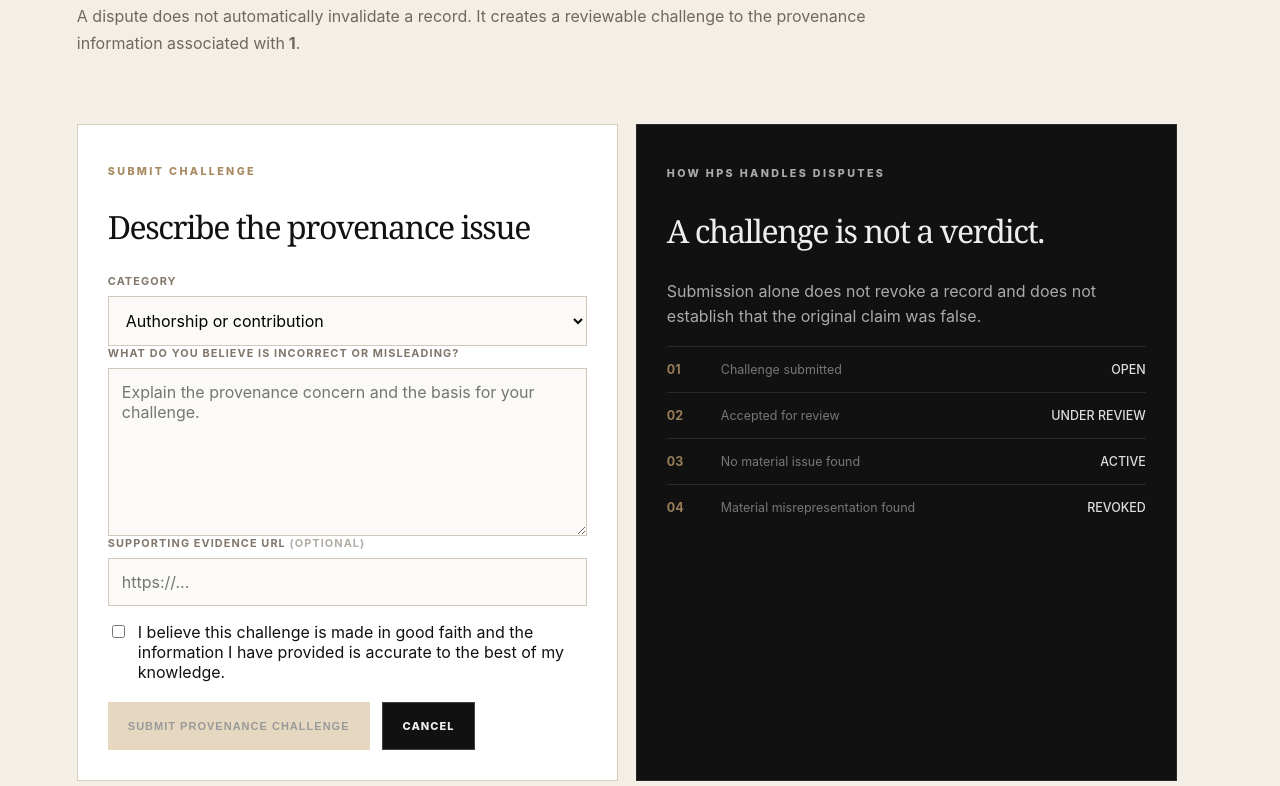
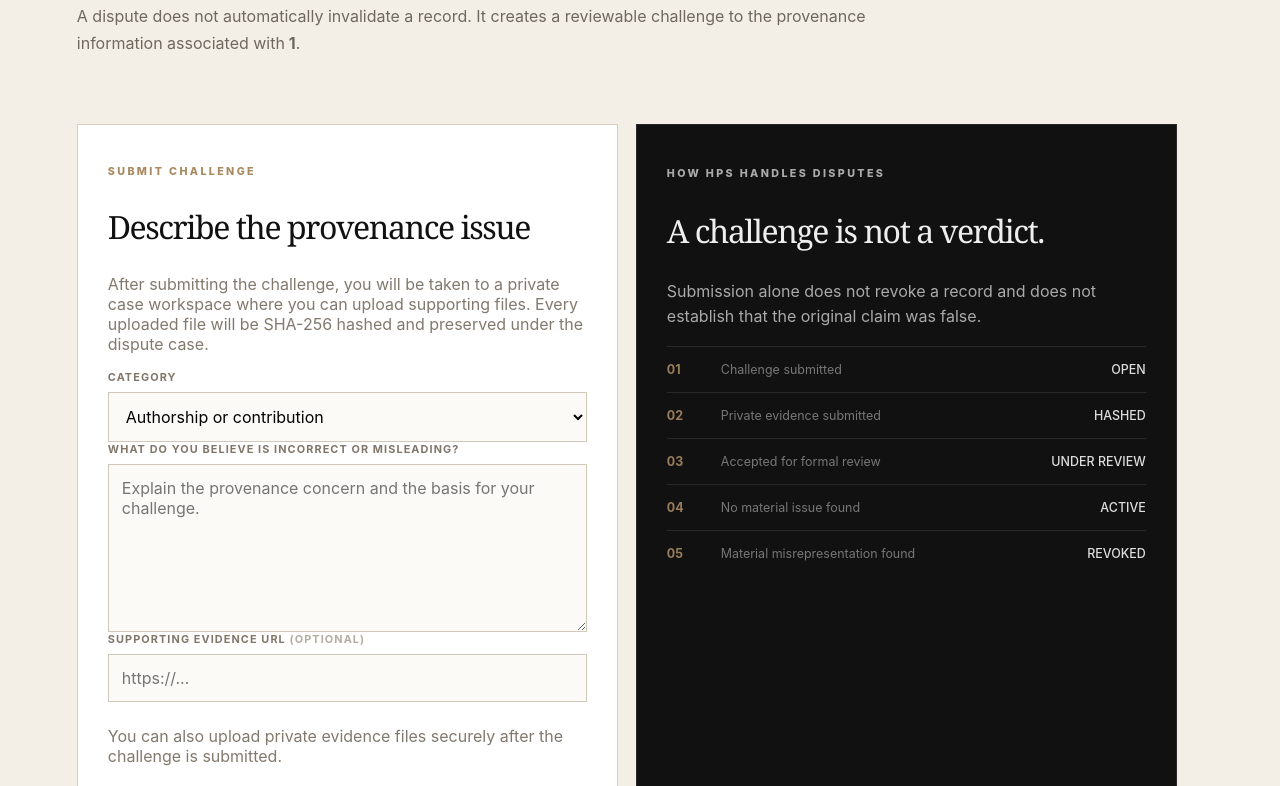
Before and after one commit to BasilOkoth/human-provenance-standard, a Next.js app: page /dispute/1 in a window 1280 px wide. Shown: the part 294-1080 px from the top of the page. Built offline with nearby package versions, Linux system fonts and the light colour scheme.

Commit message:
Update page.tsx

```diff
--- a/src/app/dispute/[id]/page.tsx
+++ b/src/app/dispute/[id]/page.tsx
@@ -25,7 +25,6 @@ export default function DisputeRecordPage() {
   const [evidenceUrl, setEvidenceUrl] = useState("");
   const [confirmed, setConfirmed] = useState(false);
   const [busy, setBusy] = useState(false);
-  const [done, setDone] = useState(false);
   const [message, setMessage] = useState("");
 
   async function submit() {
@@ -33,6 +32,7 @@ export default function DisputeRecordPage() {
       setMessage("Please explain the concern in at least 20 characters.");
       return;
     }
+
     if (!confirmed) {
       setMessage("Please confirm the accuracy statement before submitting.");
       return;
@@ -44,7 +44,9 @@ export default function DisputeRecordPage() {
     try {
       const response = await fetch(`/api/records/${id}/disputes`, {
         method: "POST",
-        headers: { "content-type": "application/json" },
+        headers: {
+          "content-type": "application/json",
+        },
         body: JSON.stringify({
           category,
           statement: statement.trim(),
@@ -59,7 +61,14 @@ export default function DisputeRecordPage() {
         return;
       }
 
-      setDone(true);
+      if (!result.disputeId) {
+        setMessage(
+          "Challenge was submitted, but HPS could not open the private evidence workspace."
+        );
+        return;
+      }
+
+      window.location.href = `/disputes/${result.disputeId}`;
     } catch {
       setMessage("Unable to reach the HPS registry.");
     } finally {
@@ -73,7 +82,9 @@ export default function DisputeRecordPage() {
 
       <header className="pageHead shell">
         <p className="eyebrow">HPS PROVENANCE CHALLENGE</p>
+
         <h1>Challenge a provenance claim.</h1>
+
         <p>
           A dispute does not automatically invalidate a record. It creates a
           reviewable challenge to the provenance information associated with
@@ -83,98 +94,154 @@ export default function DisputeRecordPage() {
 
       <section className="accountGrid">
         <div className="accountCard">
-          {done ? (
-            <>
-              <p className="micro">DISPUTE SUBMITTED</p>
-              <h2>Challenge received.</h2>
-              <p>
-                HPS has recorded your challenge. The record is not automatically
-                marked invalid. If the dispute is accepted for formal review,
-                its public status will change to <strong>UNDER REVIEW</strong>.
+          <p className="micro">SUBMIT CHALLENGE</p>
+
+          <h2>Describe the provenance issue</h2>
+
+          <p className="muted">
+            After submitting the challenge, you will be taken to a private case
+            workspace where you can upload supporting files. Every uploaded file
+            will be SHA-256 hashed and preserved under the dispute case.
           </p>
-              <Link className="button primary" href={`/records/${id}`}>
-                Return to record
-              </Link>
-            </>
-          ) : (
-            <>
-              <p className="micro">SUBMIT CHALLENGE</p>
-              <h2>Describe the provenance issue</h2>
 
           <div className="field">
             <label>Category</label>
-                <select value={category} onChange={e => setCategory(e.target.value)}>
+
+            <select
+              value={category}
+              onChange={(e) => setCategory(e.target.value)}
+            >
               {options.map(([value, label]) => (
-                    <option key={value} value={value}>{label}</option>
+                <option key={value} value={value}>
+                  {label}
+                </option>
               ))}
             </select>
           </div>
 
           <div className="field">
             <label>What do you believe is incorrect or misleading?</label>
+
             <textarea
               rows={7}
               maxLength={5000}
               value={statement}
-                  onChange={e => setStatement(e.target.value)}
+              onChange={(e) => setStatement(e.target.value)}
               placeholder="Explain the provenance concern and the basis for your challenge."
-                  style={{ width: "100%", resize: "vertical" }}
+              style={{
+                width: "100%",
+                resize: "vertical",
+              }}
             />
           </div>
 
           <div className="field">
-                <label>Supporting evidence URL <span style={{ opacity: .6 }}>(optional)</span></label>
+            <label>
+              Supporting evidence URL{" "}
+              <span style={{ opacity: 0.6 }}>(optional)</span>
+            </label>
+
             <input
               type="url"
               value={evidenceUrl}
-                  onChange={e => setEvidenceUrl(e.target.value)}
+              onChange={(e) => setEvidenceUrl(e.target.value)}
               placeholder="https://..."
             />
+
+            <p className="muted">
+              You can also upload private evidence files securely after the
+              challenge is submitted.
+            </p>
           </div>
 
-              <label style={{ display: "flex", gap: 10, alignItems: "flex-start", marginTop: 16 }}>
+          <label
+            style={{
+              display: "flex",
+              gap: 10,
+              alignItems: "flex-start",
+              marginTop: 16,
+            }}
+          >
             <input
               type="checkbox"
               checked={confirmed}
-                  onChange={e => setConfirmed(e.target.checked)}
+              onChange={(e) => setConfirmed(e.target.checked)}
               style={{ marginTop: 3 }}
             />
+
             <span>
-                  I believe this challenge is made in good faith and the
-                  information I have provided is accurate to the best of my knowledge.
+              I believe this challenge is made in good faith and the information
+              I have provided is accurate to the best of my knowledge.
             </span>
           </label>
 
-              {message && <p className="authMessage">{message}</p>}
+          {message && (
+            <div className="notice" style={{ marginTop: 16 }}>
+              {message}
+            </div>
+          )}
 
           <div className="actions" style={{ marginTop: 20 }}>
             <button
               className="button primary"
-                  disabled={busy || !confirmed}
+              disabled={
+                busy ||
+                !confirmed ||
+                statement.trim().length < 20
+              }
               onClick={submit}
             >
-                  {busy ? "Submitting…" : "Submit provenance challenge"}
+              {busy
+                ? "Creating private dispute case…"
+                : "Submit challenge & add evidence"}
             </button>
+
             <Link className="button ghost" href={`/records/${id}`}>
               Cancel
             </Link>
           </div>
-            </>
-          )}
         </div>
 
         <div className="accountCard darkAccount">
           <p className="micro">HOW HPS HANDLES DISPUTES</p>
+
           <h2>A challenge is not a verdict.</h2>
+
           <p>
-            Submission alone does not revoke a record and does not establish that
-            the original claim was false.
+            Submission alone does not revoke a record and does not establish
+            that the original claim was false.
           </p>
+
           <div className="trustStack">
-            <div><b>01</b><span>Challenge submitted</span><strong>OPEN</strong></div>
-            <div><b>02</b><span>Accepted for review</span><strong>UNDER REVIEW</strong></div>
-            <div><b>03</b><span>No material issue found</span><strong>ACTIVE</strong></div>
-            <div><b>04</b><span>Material misrepresentation found</span><strong>REVOKED</strong></div>
+            <div>
+              <b>01</b>
+              <span>Challenge submitted</span>
+              <strong>OPEN</strong>
+            </div>
+
+            <div>
+              <b>02</b>
+              <span>Private evidence submitted</span>
+              <strong>HASHED</strong>
+            </div>
+
+            <div>
+              <b>03</b>
+              <span>Accepted for formal review</span>
+              <strong>UNDER REVIEW</strong>
+            </div>
+
+            <div>
+              <b>04</b>
+              <span>No material issue found</span>
+              <strong>ACTIVE</strong>
+            </div>
+
+            <div>
+              <b>05</b>
+              <span>Material misrepresentation found</span>
+              <strong>REVOKED</strong>
+            </div>
           </div>
         </div>
       </section>
```
Lines whose indentation alone changed are shown as unchanged.
